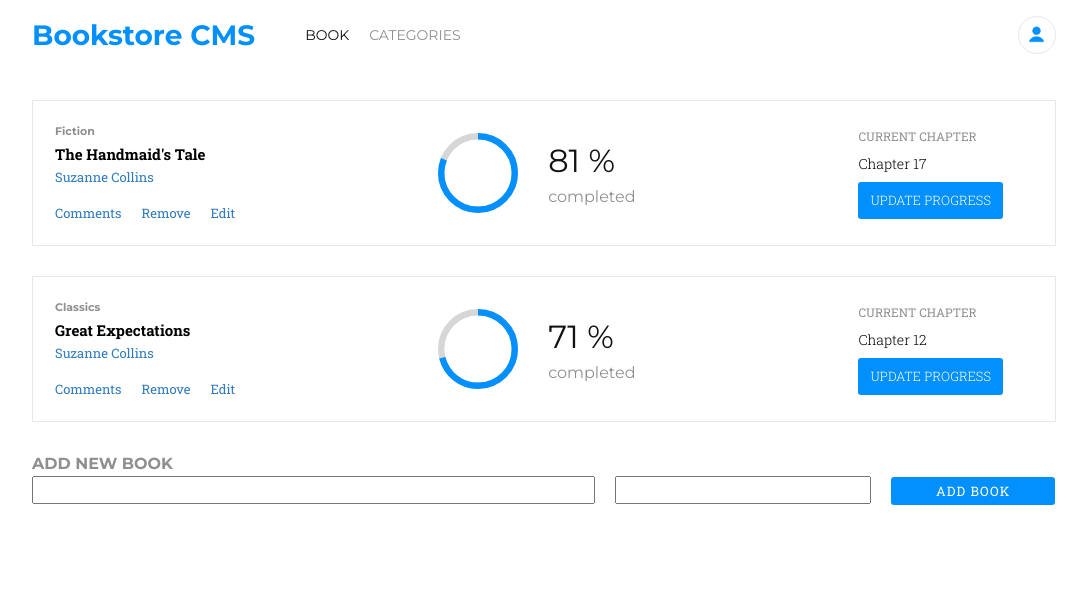
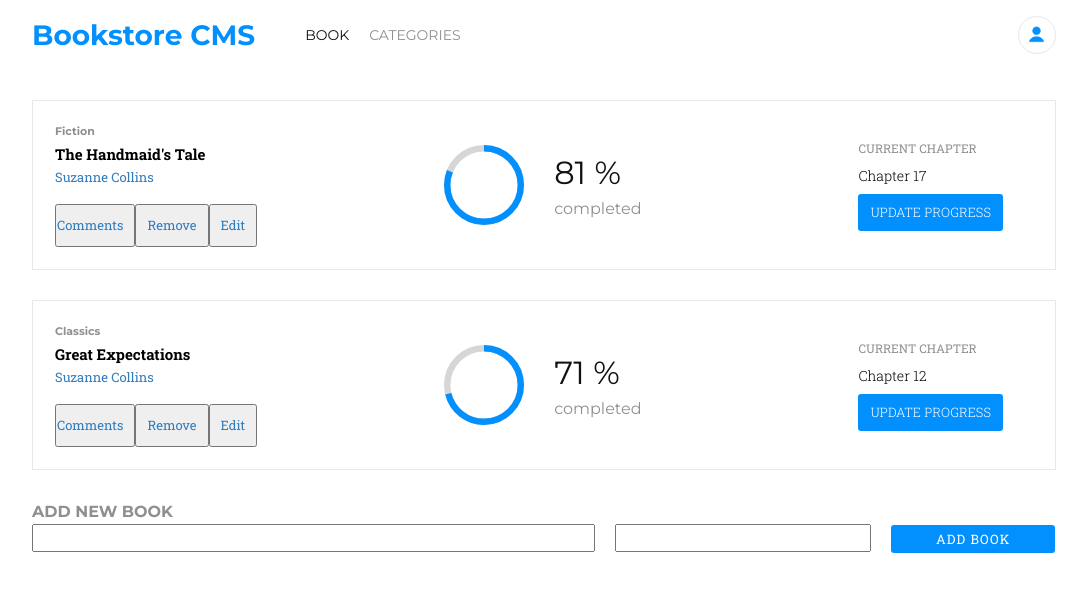
Before and after one commit to devendra-alt/bookstore-cms, a React (Vite) app: page / in a window 1280 px wide. Shown: the top 592 px of the page, without its empty margins (96-1183 px from the left). Built offline with nearby package versions, Linux system fonts and the light colour scheme.

Commit message:
Added remove dispatch action for removing book from store

```diff
--- a/src/components/Book.jsx
+++ b/src/components/Book.jsx
@@ -2,6 +2,8 @@ import { CircularProgressbar, buildStyles } from 'react-circular-progressbar';
 import 'react-circular-progressbar/dist/styles.css';
 import { Link } from 'react-router-dom';
 import PropTypes from 'prop-types';
+import { useDispatch } from 'react-redux';
+import { remove } from '../redux/books/booksSlice';
 
 function Book({ book }) {
   const circularProgressBarStyle = buildStyles({
@@ -9,14 +11,19 @@ function Book({ book }) {
     pathTransitionDuration: '2',
     pathColor: '#0290ff',
   });
+
+  const dispatch = useDispatch();
+
+  const handleRemove = (e) => {
+    e.preventDefault();
+    dispatch(remove(book.item_id));
+  };
+
   return (
     <li className="book-item">
       <div className="book-info roboto-slab">
         <span className="book-category montserrat">{book.category}</span>
-        <h2 className="book-title">
-          {' '}
-          {book.title}
-        </h2>
+        <h2 className="book-title"> {book.title}</h2>
         <span>
           <Link className="action-link" to="/">
             {book.author}
@@ -24,30 +31,40 @@ function Book({ book }) {
         </span>
         <div className="action-links-btns">
           <nav>
-            <Link className="action-link action-link-btns-item" to="/">
+            <button
+              type="button"
+              className="action-link action-link-btns-item"
+              to="/"
+            >
               Comments
-            </Link>
-            <Link className="action-link action-link-btns-item" to="/">
+            </button>
+            <button
+              type="button"
+              className="action-link action-link-btns-item"
+              onClick={handleRemove}
+            >
               Remove
-            </Link>
-            <Link className="action-link action-link-btns-item" to="/">
+            </button>
+            <button
+              type="button"
+              className="action-link action-link-btns-item"
+              to="/"
+            >
               Edit
-            </Link>
+            </button>
           </nav>
         </div>
       </div>
       <div className="completed-state montserrat">
         <div className="completed-state-figure">
           <CircularProgressbar
-            value={book.completed}
+            value={book.completed ? book.completed : '7'}
             styles={circularProgressBarStyle}
           />
         </div>
         <div>
           <h4 className="completed-state-value">
-            {book.completed}
-            {' '}
-            %
+            {book.completed ? book.completed : '7'} %
           </h4>
           <p className="completed-state-value-title">completed</p>
         </div>
@@ -55,9 +72,7 @@ function Book({ book }) {
       <div className="chapter-info roboto-slab">
         <p className="current-chapter-title">current chapter</p>
         <p className="current-chapter-title-value">
-          Chapter
-          {' '}
-          {book.currentChapter}
+          Chapter {book.currentChapter}
         </p>
         <button className="update-progress-btn" type="button">
           update progress
```
